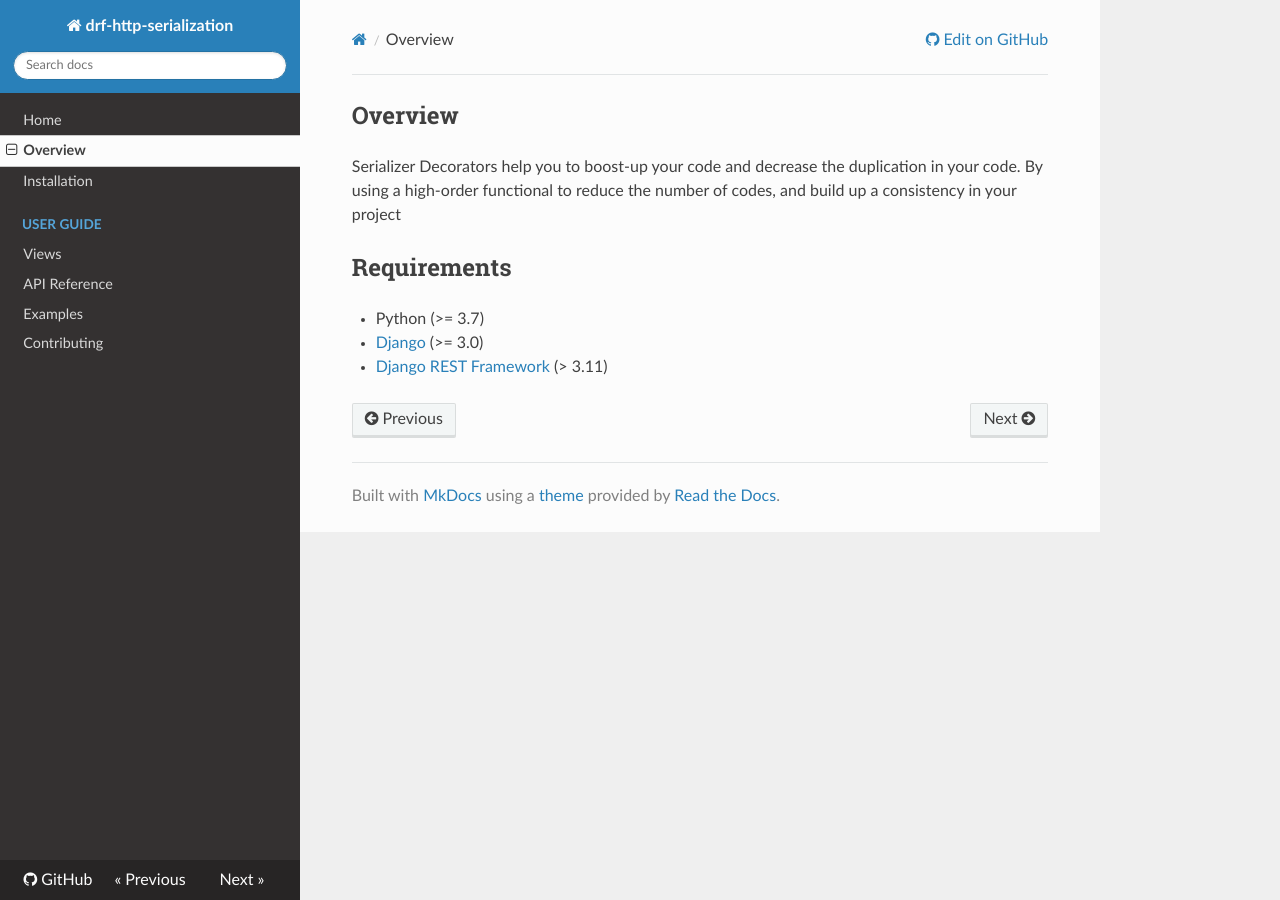
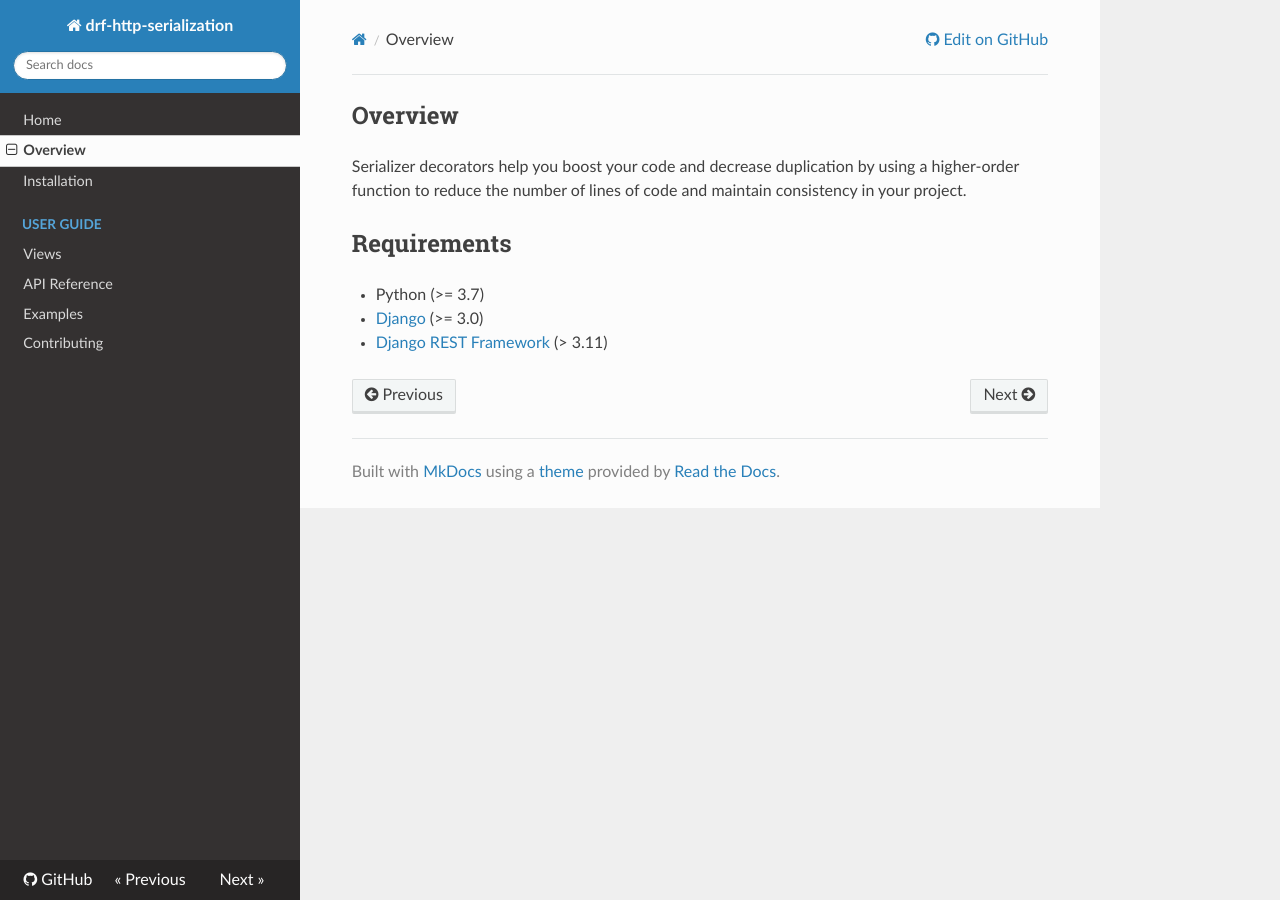
Before and after one commit to tkppro/drf-serialization-magic, an MkDocs documentation site: the page built from docs/overview.md, in a window 1280 px wide. Built offline with MkDocs 1.6.1, drawn with Linux system fonts in a browser that asks for light colours; nearby versions of some CDN libraries.

```diff
--- a/docs/overview.md
+++ b/docs/overview.md
@@ -1,7 +1,7 @@
 ## Overview
-Serializer Decorators help you to boost-up your code and decrease the duplication in your code.
-By using a high-order functional to reduce the number of codes, and build up a consistency
-in your project
+Serializer decorators help you boost your code and decrease duplication
+by using a higher-order function to reduce the number of lines of code
+and maintain consistency in your project.
 
 ## Requirements
 * Python (>= 3.7)
--- a/drf_http_serialization/__init__.py
+++ b/drf_http_serialization/__init__.py
@@ -1,3 +1,3 @@
 __version__ = "1.0.0"
 
-from core import HttpSerialization, SchemaValidation
+from .core import HttpSerialization, SchemaValidation
--- a/setup.py
+++ b/setup.py
@@ -58,8 +58,8 @@ setup(
     version=version,
     packages=package,
     description=__description__,
+    long_description=read_file("README.md"),
     long_description_content_type="text/markdown",
-    long_description=read_file("README.md"),
     author=__author__,
     author_email=__author_email__,
     url=__url__,
```
Also changed, not shown: README.md (+27 -34 lines), docs/installation.md (+0 -9 lines), 2 other files.
